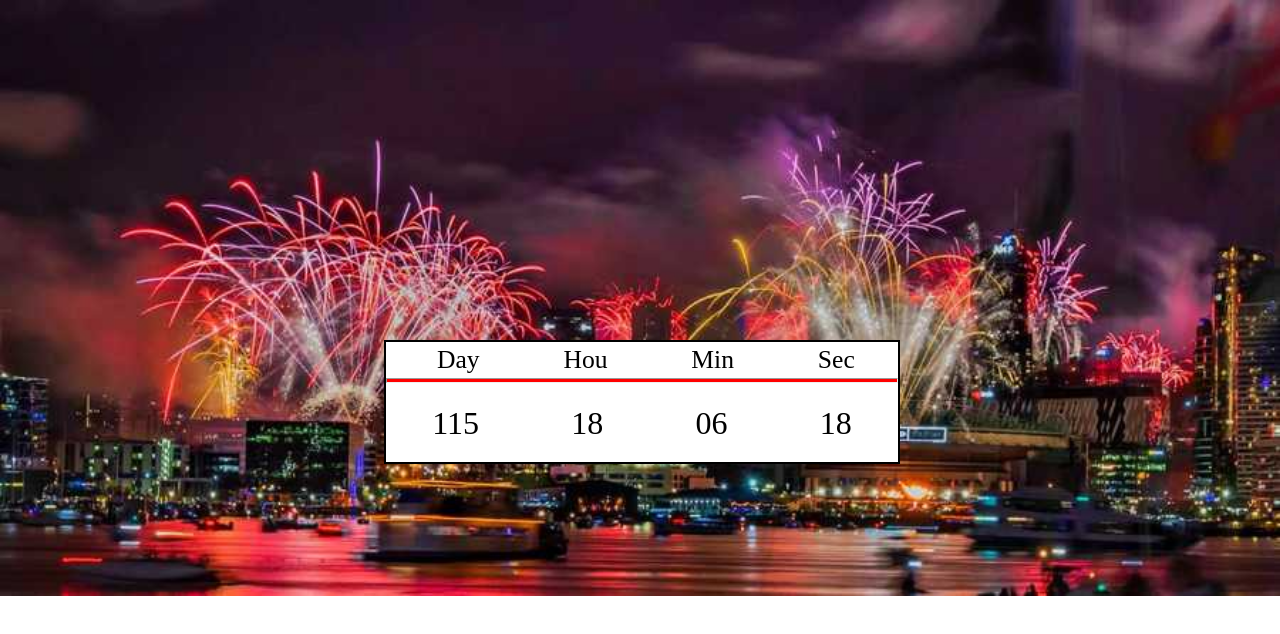
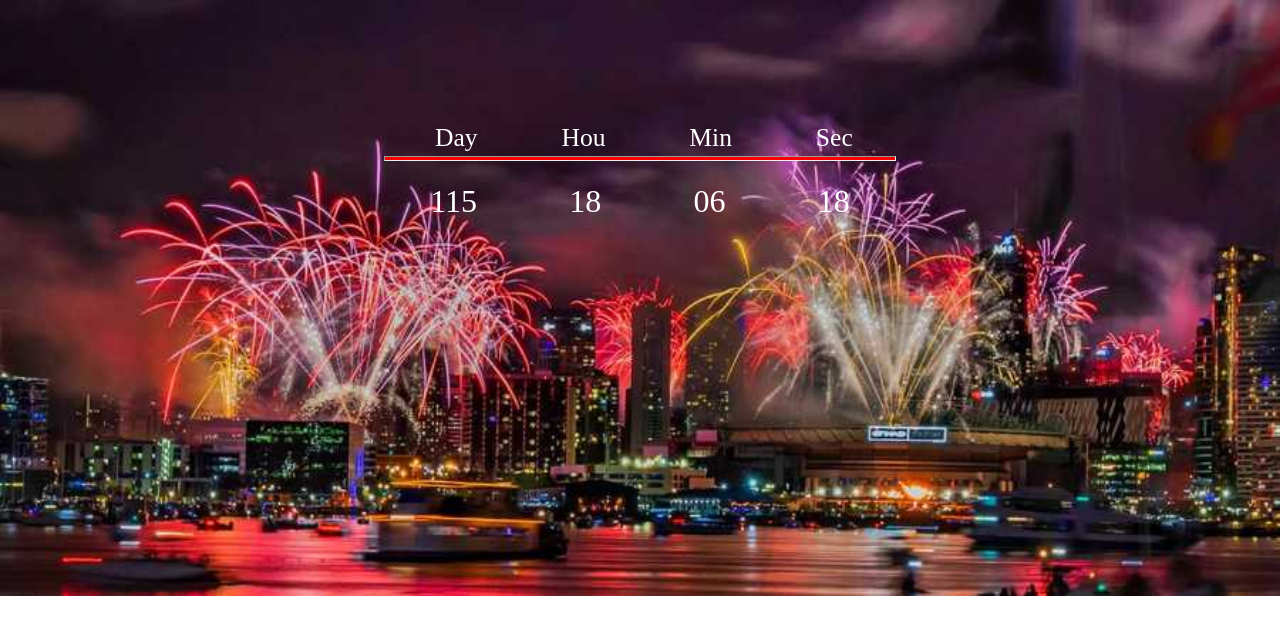
Before and after one commit to goranivankovic/NewYearCountdown, a plain HTML site: page index.html in a window 1280 px wide. Drawn offline with Linux system fonts and the light colour scheme.

Commit message:
new year

```diff
--- a/css/style.css
+++ b/css/style.css
@@ -7,14 +7,15 @@
 .clock{
 
     position: absolute;
-    top: 42.5%;
-    bottom:42.5%;
+    top: 15%;
+    bottom:70%;
     height: 15%;
     left: 30%;
     right: 30%;
     width: 40%;
-    border: 2px solid black;
-    background: white;
+
+
+
 }
 .clock .text{
  padding-left: 9px;
@@ -24,6 +25,7 @@
     justify-content: space-around;
     align-items: center;
     font-size: 1.6em;
+    color: white;
 
 }
 .clock .brojevi{
@@ -35,6 +37,7 @@
     justify-content: space-around;
     align-items: center;
     font-size: 2em;
+    color: white;
 
 }
 
```
